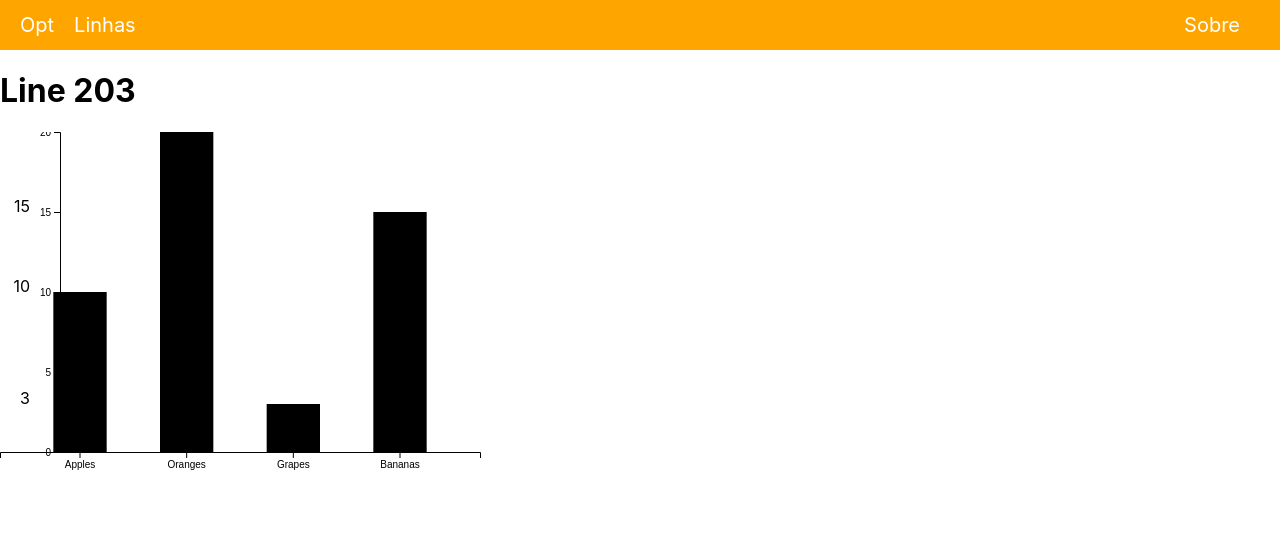
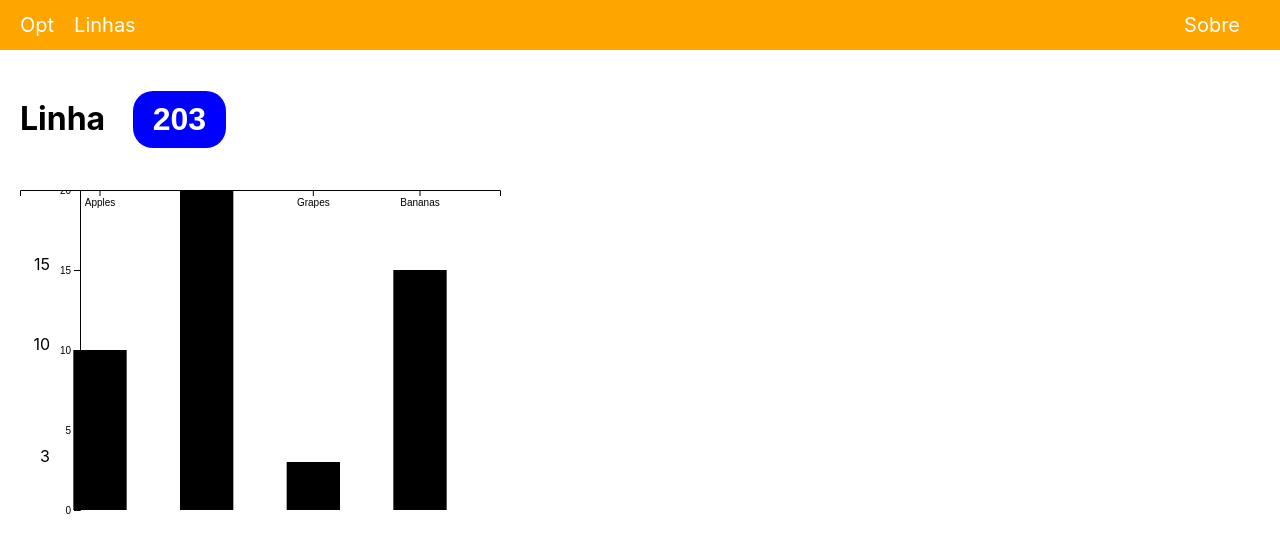
Before and after one commit to TiagoMRib/Dashboard-PublicTransportation, a React (Create React App) app: page / in a window 1280 px wide. Both pictures are taken after a click on the button "203". Shown: the top 552 px of the page. Built offline with nearby package versions, Linux system fonts and the light colour scheme.

Commit message:
Visual update

```diff
--- /dev/null
+++ b/src/Main.css
@@ -0,0 +1,7 @@
+
+.content{
+
+    margin-right: 20px;
+    margin-left: 20px;
+    margin-top: 20px;
+}
--- a/src/Main.js
+++ b/src/Main.js
@@ -2,6 +2,7 @@ import React, { useState } from 'react';
 import Header from './components/Header';
 import LineButton from './components/LineButton';
 import InfoPage from './components/InfoPage';
+import './Main.css';
 
 function Main() {
     const [selectedNumber, setSelectedNumber] = useState(null);
@@ -19,11 +20,12 @@ function Main() {
         <Header handleButtonClick={handleButtonClicked} />
         {selectedNumber ? (
         <div className="page">
-          <h1>Line {selectedNumber}</h1>
-          <InfoPage />
+          <InfoPage number={selectedNumber} />
         </div>
       ) : (
+
         <div className="content">
+              <h1> Lines </h1>
               <LineButton number={203} onClick={() => handleButtonClicked(203)} />
               <LineButton number={204} onClick={() => handleButtonClicked(204)} />
               <LineButton number={205} onClick={() => handleButtonClicked(205)} />
--- a/src/components/BarChart.js
+++ b/src/components/BarChart.js
@@ -24,7 +24,7 @@ const BarGraph = ({ data, width, height }) => {
 
     svg
       .select(".x-axis")
-      .attr("transform", `translate(0, ${innerHeight})`)
+      .attr("transform", 'translate(0, ${innerHeight})')
       .call(d3.axisBottom(xScale));
 
     svg
@@ -43,7 +43,6 @@ const BarGraph = ({ data, width, height }) => {
       .attr("height", (d) => innerHeight - yScale(d.y));
 
     // add labels below bars
-    /*
     svg
       .selectAll(".label")
       .data(data)
@@ -53,19 +52,19 @@ const BarGraph = ({ data, width, height }) => {
       .attr("x", (d) => xScale(d.x) + xScale.bandwidth() / 2)
       .attr("y", innerHeight + margin.bottom / 2)
       .attr("text-anchor", "middle")
-      .text((d) => d.x); */
+      .text((d) => d.label);
 
     // add value labels on the left side
-    const valueGroup = svg
-      .append("g")
-      .attr("transform", `translate(${margin.left}, 0)`);
+    const valueGroup = svg.append("g").attr("transform", `translate(${margin.left}, 0)`);
 
-    const yAxis = d3.axisLeft(yScale).ticks(5);
+    const valueScale = d3
+      .scaleLinear()
+      .domain([0, d3.max(data, (d) => d.y)])
+      .range([innerHeight, 0]);
 
-    valueGroup
-      .append("g")
-      .attr("class", "y-axis")
-      .call(yAxis);
+    const yAxis = d3.axisLeft(valueScale).ticks(5);
+
+    valueGroup.append("g").attr("class", "value-axis").call(yAxis);
 
     valueGroup
       .selectAll(".value")
@@ -74,10 +73,11 @@ const BarGraph = ({ data, width, height }) => {
       .append("text")
       .attr("class", "value")
       .attr("x", -margin.left / 2)
-      .attr("y", (d) => yScale(d.y))
+      .attr("y", (d) => valueScale(d.y))
       .attr("text-anchor", "end")
       .text((d) => d.y);
-  }, [data, width, height]);
+
+  }, []); // <- missing ")" here
 
   return (
     <svg ref={ref} width={width} height={height}>
@@ -86,4 +86,5 @@ const BarGraph = ({ data, width, height }) => {
   );
 };
 
+
 export default BarGraph;
--- a/src/components/InfoPage.js
+++ b/src/components/InfoPage.js
@@ -1,8 +1,9 @@
 import React, { useState } from 'react';
 import LineButton from './LineButton';
 import BarChart from './BarChart';
+import './InfoPage.css';
 
-function InfoPage() {
+function InfoPage(props) {
 
     const data = [
         { x: "Apples", y: 10},
@@ -15,6 +16,7 @@ function InfoPage() {
     return (
 
         <div className="content">
+              <h1 classname= "selectedline" > Linha <LineButton number={props.number}/></h1>
               <BarChart data={data} width={600} height={400}/>
 
         </div>
--- a/src/components/LineButton.css
+++ b/src/components/LineButton.css
@@ -16,8 +16,9 @@
     color: white;
     border: none;
     padding: 10px 20px;
-    font-size: 16px;
+    font-size: 32px;
     font-weight: bold;
-    border-radius: 5px;
+    border-radius: 20px;
     cursor: pointer;
+    margin: 20px;
   }
```
Also changed, not shown: src/components/InfoPage.css (added).
